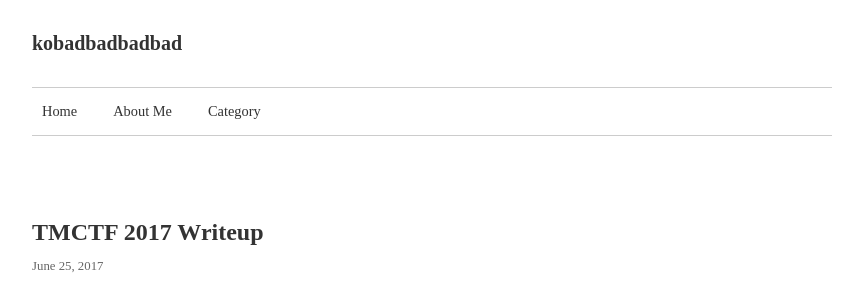
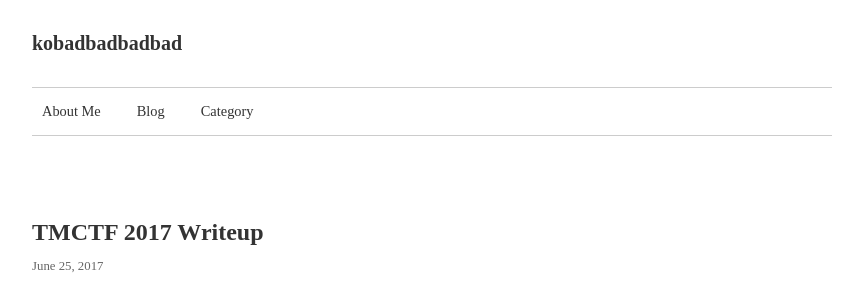
Before and after one commit to kobad/jekyll-kbd, a Jekyll site: the page built from index.html, in a window 1280 px wide and 900 px high. Shown: the top 296 px of the window, without its empty margins (208-1071 px from the left). Built offline with Jekyll 4.4.1, drawn with Linux system fonts in a browser that asks for light colours; nearby versions of some CDN libraries; the list of posts is cut into pages by our own code.

Commit message:
[Mod] layout

```diff
--- a/_layouts/default.html
+++ b/_layouts/default.html
@@ -23,8 +23,8 @@
     <div class="site-title"><a href="{{ '/' | relative_url }}">{{ site.title }}</a></div>
     <nav class="nav">
       <ul class="nav__list">
-        <li class="nav__item"><a href="{{ '/' | relative_url }}">Home</a></li>
         <li class="nav__item"><a href="{{ '/about/' | relative_url }}">About Me</a></li>
+        <li class="nav__item"><a href="{{ '/' | relative_url }}">Blog</a></li>
         <li class="nav__item"><a href="{{ '/category/' | relative_url }}">Category</a></li>
       </ul>
     </nav>
```
